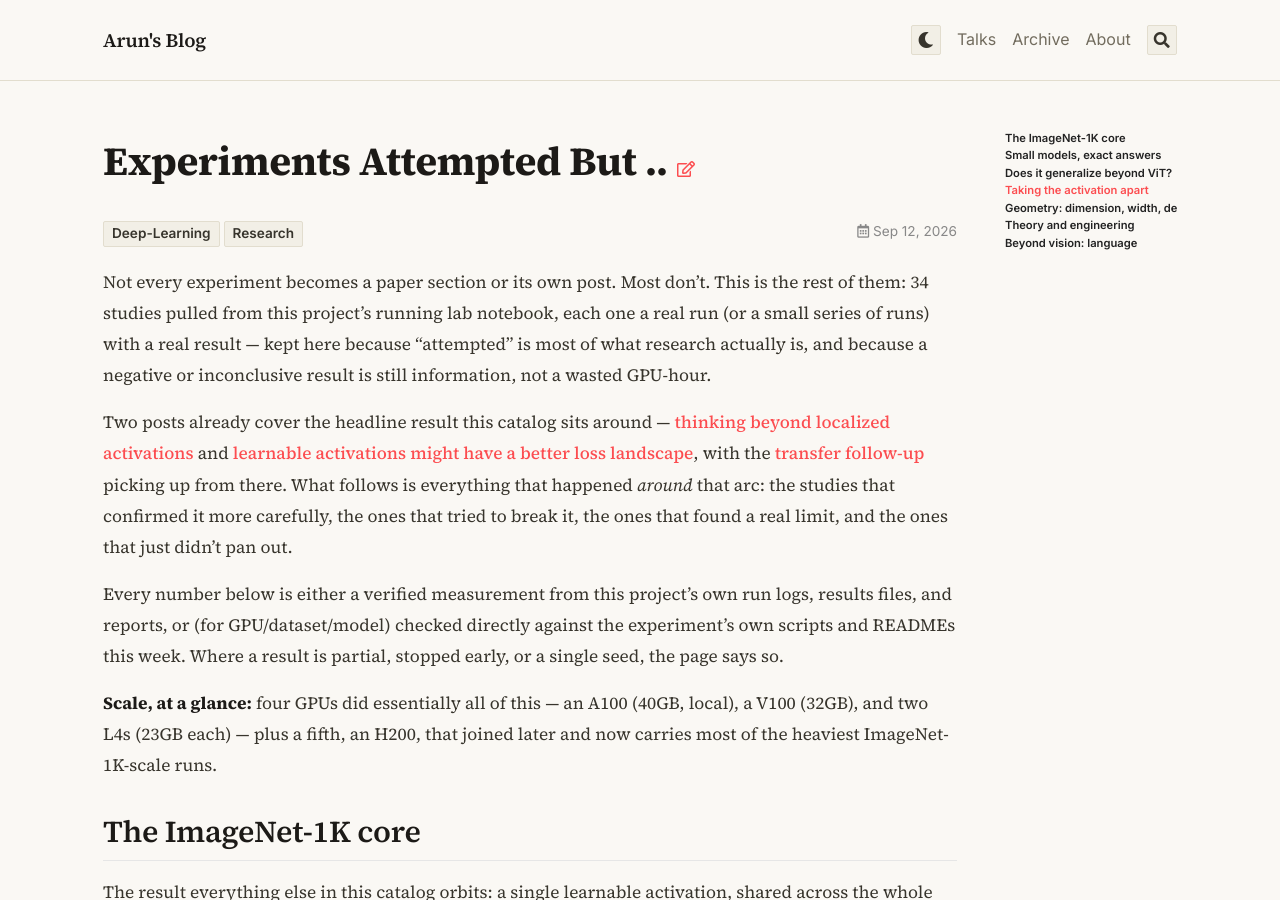
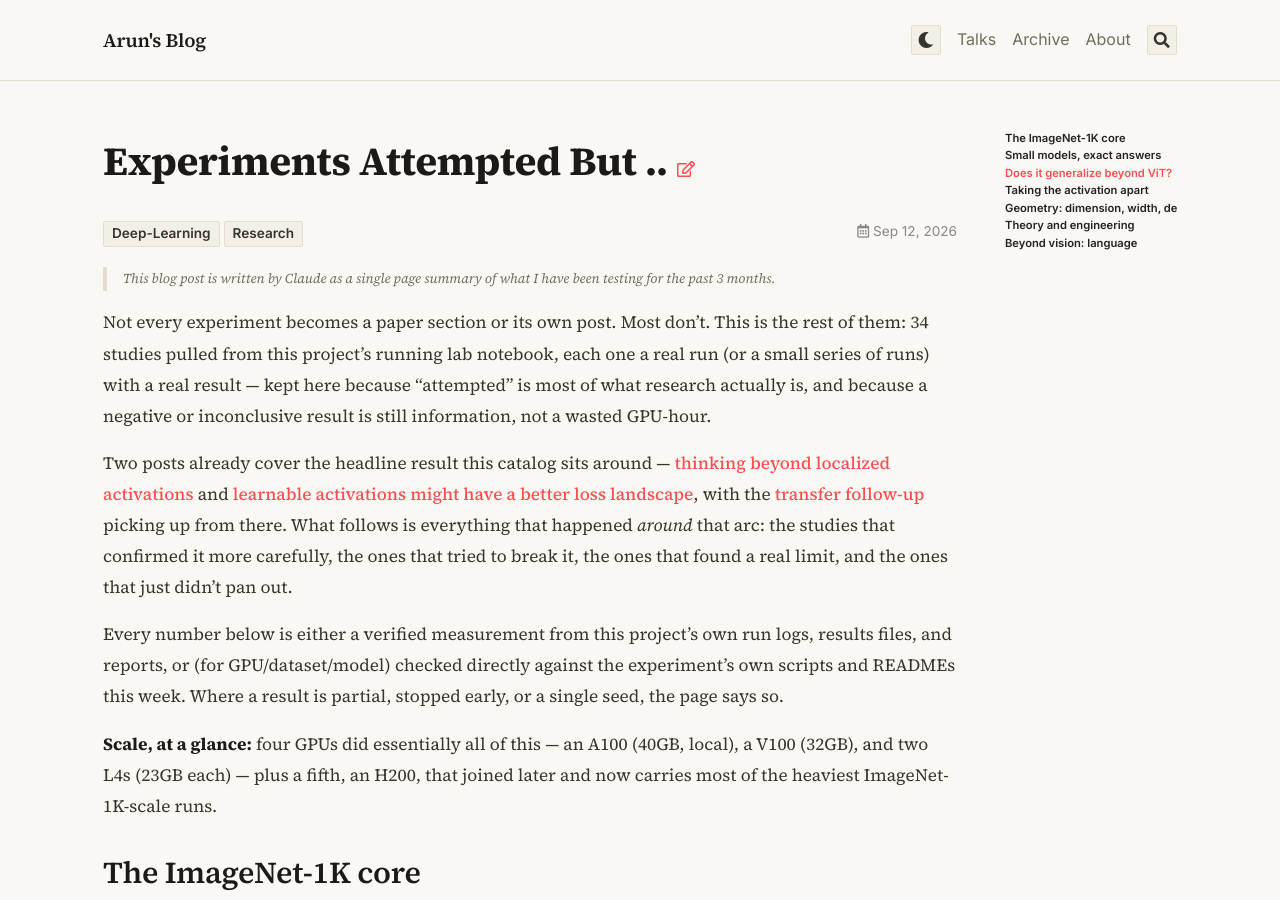
Before and after one commit to Arunprakash-A/Arunprakash-a.github.io, a Jekyll site: the page built from _posts/2026-09-12-experiments-attempted-but.md, in a window 1280 px wide and 900 px high. Built offline with Jekyll 4.4.1, drawn with Linux system fonts in a browser that asks for light colours; nearby versions of some CDN libraries; comment, search, counter and statistics services are not loaded.

Commit message:
Add authorship note to Experiments Attempted But .. post
Co-Authored-By: Claude Sonnet 5 <noreply@anthropic.com>

```diff
--- a/_posts/2026-09-12-experiments-attempted-but.md
+++ b/_posts/2026-09-12-experiments-attempted-but.md
@@ -8,6 +8,8 @@ comment: true
 mathjax: false
 excerpt: "A catalog of 34 experiments from this project's lab notebook — wins, losses, null results, and a few outright breaking points — each with its own result page."
 ---
+
+> *This blog post is written by Claude as a single page summary of what I have been testing for the past 3 months.*
 
 Not every experiment becomes a paper section or its own post. Most don't. This is the rest of them:
 34 studies pulled from this project's running lab notebook, each one a real run (or a small series of
```
